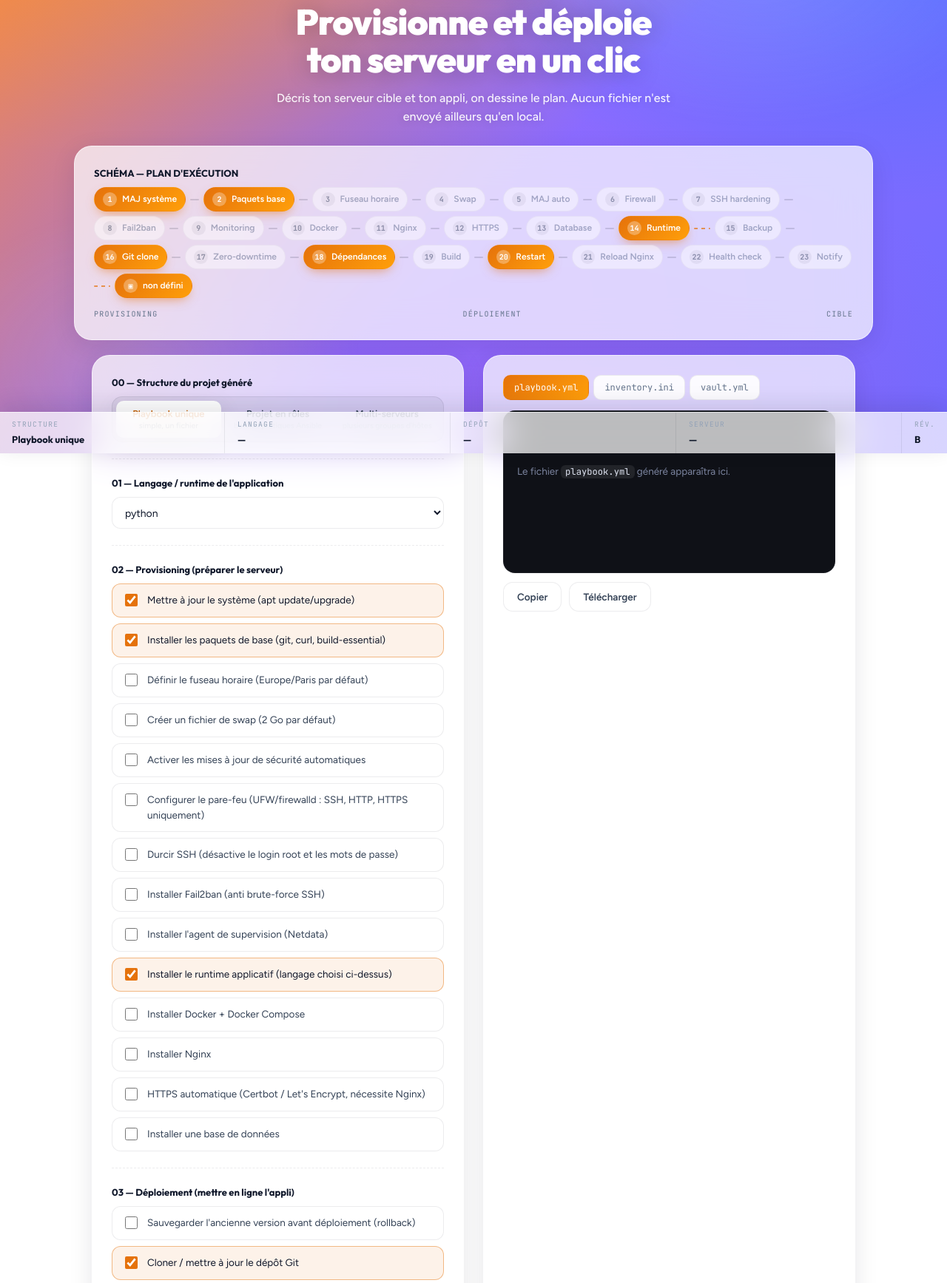
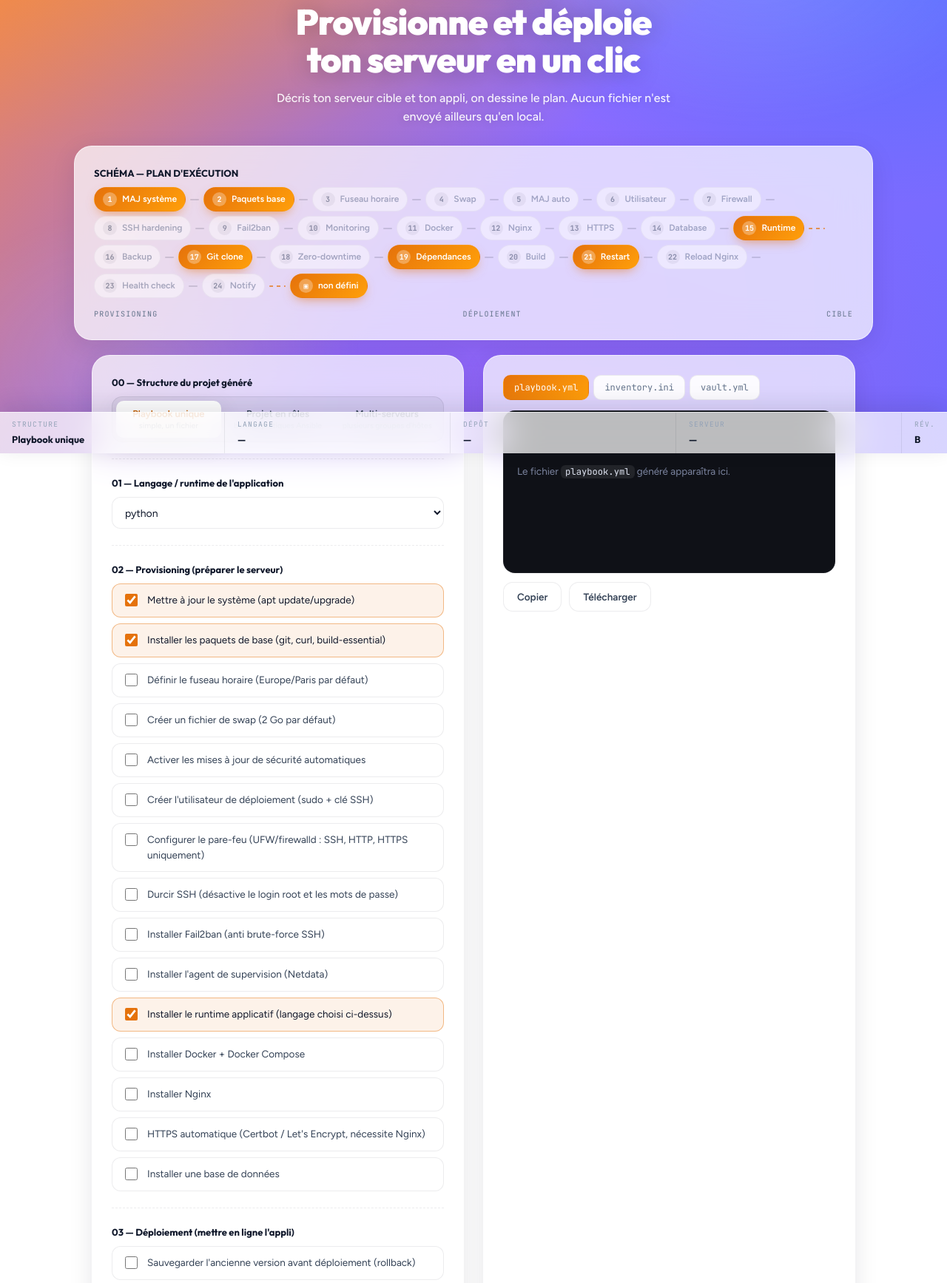
Before and after one commit to tommarcorelli/OpsForge, a Flask app: page /ansible/ in a window 1280 px wide. Shown: the part 187-1922 px from the top of the page at 74% size. Run offline with Flask 3, Linux system fonts and the light colour scheme; parts of the project's set-up code (start-up, migrations or seed data) failed here and were passed over.

Commit message:
Ansible : etape 'users' (utilisateur de deploiement + sudo + cle SSH)
- Cree l'utilisateur de deploiement (groupe sudo/wheel selon l'OS), sudo sans mot
  de passe (avec validation visudo), depot d'une cle SSH publique autorisee.
- Place avant ssh_hardening (la cle est en place avant de durcir SSH).
- Variables deploy_user (= ssh_user) et ssh_public_key ; option CLI --ssh-public-key.
- UI : case a cocher + champ conditionnel de cle SSH + noeud '6 Utilisateur' dans
  le schema (24 etapes renumerotees). Cable dans routes/cli/core. 1 test.
- Verifie via l'API (utilisateur + NOPASSWD + authorized_key generes).

Co-Authored-By: Claude Fable 5 <noreply@anthropic.com>
Claude-Session: https://claude.ai/code/session_01GBkSQLUYc7Bz9V88rPxPCo

```diff
--- a/modules/ansible/core.py
+++ b/modules/ansible/core.py
@@ -45,6 +45,7 @@ PROVISIONING_STEPS = [
     "timezone",
     "swap",
     "unattended_upgrades",
+    "users",
     "firewall",
     "ssh_hardening",
     "fail2ban",
@@ -99,6 +100,7 @@ ROLE_DESCRIPTIONS = {
     "timezone": "Definit le fuseau horaire du serveur.",
     "swap": "Cree et active un fichier de swap (memoire virtuelle sur disque).",
     "unattended_upgrades": "Active les mises a jour de securite automatiques (unattended-upgrades / dnf-automatic).",
+    "users": "Cree l'utilisateur de deploiement (sudo sans mot de passe) et depose sa cle SSH publique.",
     "docker": "Installe Docker Engine et Docker Compose.",
     "nginx": "Installe et demarre Nginx.",
     "runtime": "Installe le runtime applicatif choisi (langage de l'appli).",
@@ -280,6 +282,8 @@ def _build_vars(config):
         "runtime_version": config.get("runtime_version") or default_version,
         "server_timezone": config.get("server_timezone") or "Europe/Paris",
         "swap_size": config.get("swap_size") or "2G",
+        "deploy_user": config.get("deploy_user") or config.get("ssh_user") or "deploy",
+        "ssh_public_key": config.get("ssh_public_key") or "",
         "health_check_port": config.get("health_check_port") or "80",
         "domain_name": config.get("domain_name") or "example.com",
         "letsencrypt_email": config.get("letsencrypt_email") or "admin@example.com",
--- a/modules/ansible/routes.py
+++ b/modules/ansible/routes.py
@@ -45,6 +45,8 @@ def _config_from_payload(data):
         "db_name": data.get("db_name"),
         "db_user": data.get("db_user"),
         "notify_webhook_url": data.get("notify_webhook_url"),
+        "deploy_user": data.get("deploy_user") or data.get("ssh_user"),
+        "ssh_public_key": data.get("ssh_public_key"),
     }, vault_vars
 
 
--- a/web/static/ansible/script.js
+++ b/web/static/ansible/script.js
@@ -24,6 +24,8 @@ const el = {
   notifyWebhookGroup: document.getElementById("notify-webhook-group"),
   notifyWebhookUrl: document.getElementById("notify-webhook-url"),
   httpsFieldsGroup: document.getElementById("https-fields-group"),
+  usersFieldsGroup: document.getElementById("users-fields-group"),
+  sshPublicKey: document.getElementById("ssh-public-key"),
   sshHardeningWarning: document.getElementById("ssh-hardening-warning"),
   domainName: document.getElementById("domain-name"),
   letsencryptEmail: document.getElementById("letsencrypt-email"),
@@ -452,6 +454,8 @@ function buildPayload() {
       db_user: el.dbUser.value.trim() || null,
       inventory_host: el.inventoryHost.value.trim() || null,
       ssh_user: el.sshUser.value.trim() || "deploy",
+      deploy_user: el.sshUser.value.trim() || "deploy",
+      ssh_public_key: el.sshPublicKey.value.trim() || null,
       vault_vars: Object.keys(vaultVars).length > 0 ? vaultVars : null,
       vault_password: vaultPassword || null,
     },
@@ -722,6 +726,11 @@ function updateBuildCmdVisibility() {
   ).checked;
   el.sshHardeningWarning.hidden = !sshHardeningChecked;
 
+  const usersChecked = document.querySelector(
+    'input[name="provisioning"][value="users"]'
+  ).checked;
+  el.usersFieldsGroup.hidden = !usersChecked;
+
   const databaseChecked = document.querySelector(
     'input[name="provisioning"][value="database"]'
   ).checked;
--- a/web/templates/ansible.html
+++ b/web/templates/ansible.html
@@ -49,41 +49,43 @@
       <div class="connector"></div>
       <div class="node" data-step="unattended_upgrades"><span class="node-num">5</span><span class="node-label">MAJ auto</span></div>
       <div class="connector"></div>
-      <div class="node" data-step="firewall"><span class="node-num">6</span><span class="node-label">Firewall</span></div>
+      <div class="node" data-step="users"><span class="node-num">6</span><span class="node-label">Utilisateur</span></div>
       <div class="connector"></div>
-      <div class="node" data-step="ssh_hardening"><span class="node-num">7</span><span class="node-label">SSH hardening</span></div>
+      <div class="node" data-step="firewall"><span class="node-num">7</span><span class="node-label">Firewall</span></div>
       <div class="connector"></div>
-      <div class="node" data-step="fail2ban"><span class="node-num">8</span><span class="node-label">Fail2ban</span></div>
+      <div class="node" data-step="ssh_hardening"><span class="node-num">8</span><span class="node-label">SSH hardening</span></div>
       <div class="connector"></div>
-      <div class="node" data-step="monitoring"><span class="node-num">9</span><span class="node-label">Monitoring</span></div>
+      <div class="node" data-step="fail2ban"><span class="node-num">9</span><span class="node-label">Fail2ban</span></div>
       <div class="connector"></div>
-      <div class="node" data-step="docker"><span class="node-num">10</span><span class="node-label">Docker</span></div>
+      <div class="node" data-step="monitoring"><span class="node-num">10</span><span class="node-label">Monitoring</span></div>
       <div class="connector"></div>
-      <div class="node" data-step="nginx"><span class="node-num">11</span><span class="node-label">Nginx</span></div>
+      <div class="node" data-step="docker"><span class="node-num">11</span><span class="node-label">Docker</span></div>
       <div class="connector"></div>
-      <div class="node" data-step="https"><span class="node-num">12</span><span class="node-label">HTTPS</span></div>
+      <div class="node" data-step="nginx"><span class="node-num">12</span><span class="node-label">Nginx</span></div>
       <div class="connector"></div>
-      <div class="node" data-step="database"><span class="node-num">13</span><span class="node-label">Database</span></div>
+      <div class="node" data-step="https"><span class="node-num">13</span><span class="node-label">HTTPS</span></div>
       <div class="connector"></div>
-      <div class="node" data-step="runtime"><span class="node-num">14</span><span class="node-label">Runtime</span></div>
+      <div class="node" data-step="database"><span class="node-num">14</span><span class="node-label">Database</span></div>
+      <div class="connector"></div>
+      <div class="node" data-step="runtime"><span class="node-num">15</span><span class="node-label">Runtime</span></div>
       <div class="connector connector-phase"></div>
-      <div class="node" data-step="backup_previous"><span class="node-num">15</span><span class="node-label">Backup</span></div>
+      <div class="node" data-step="backup_previous"><span class="node-num">16</span><span class="node-label">Backup</span></div>
       <div class="connector"></div>
-      <div class="node" data-step="git_clone"><span class="node-num">16</span><span class="node-label">Git clone</span></div>
+      <div class="node" data-step="git_clone"><span class="node-num">17</span><span class="node-label">Git clone</span></div>
       <div class="connector"></div>
-      <div class="node" data-step="zero_downtime_deploy"><span class="node-num">17</span><span class="node-label">Zero-downtime</span></div>
+      <div class="node" data-step="zero_downtime_deploy"><span class="node-num">18</span><span class="node-label">Zero-downtime</span></div>
       <div class="connector"></div>
-      <div class="node" data-step="install_deps"><span class="node-num">18</span><span class="node-label">Dépendances</span></div>
+      <div class="node" data-step="install_deps"><span class="node-num">19</span><span class="node-label">Dépendances</span></div>
       <div class="connector"></div>
-      <div class="node" data-step="build"><span class="node-num">19</span><span class="node-label">Build</span></div>
+      <div class="node" data-step="build"><span class="node-num">20</span><span class="node-label">Build</span></div>
       <div class="connector"></div>
-      <div class="node" data-step="restart_service"><span class="node-num">20</span><span class="node-label">Restart</span></div>
+      <div class="node" data-step="restart_service"><span class="node-num">21</span><span class="node-label">Restart</span></div>
       <div class="connector"></div>
-      <div class="node" data-step="reload_nginx"><span class="node-num">21</span><span class="node-label">Reload Nginx</span></div>
+      <div class="node" data-step="reload_nginx"><span class="node-num">22</span><span class="node-label">Reload Nginx</span></div>
       <div class="connector"></div>
-      <div class="node" data-step="health_check"><span class="node-num">22</span><span class="node-label">Health check</span></div>
+      <div class="node" data-step="health_check"><span class="node-num">23</span><span class="node-label">Health check</span></div>
       <div class="connector"></div>
-      <div class="node" data-step="notify"><span class="node-num">23</span><span class="node-label">Notify</span></div>
+      <div class="node" data-step="notify"><span class="node-num">24</span><span class="node-label">Notify</span></div>
       <div class="connector connector-phase"></div>
       <div class="node node-target active" id="node-target"><span class="node-num">▣</span><span class="node-label" id="node-target-label">non défini</span></div>
 
@@ -158,6 +160,10 @@
             <span>Activer les mises à jour de sécurité automatiques</span>
           </label>
           <label class="toggle">
+            <input type="checkbox" name="provisioning" value="users" />
+            <span>Créer l'utilisateur de déploiement (sudo + clé SSH)</span>
+          </label>
+          <label class="toggle">
             <input type="checkbox" name="provisioning" value="firewall" />
             <span>Configurer le pare-feu (UFW/firewalld : SSH, HTTP, HTTPS uniquement)</span>
           </label>
@@ -198,6 +204,12 @@
         <p class="field-hint" id="ssh-hardening-warning" hidden style="color: var(--copper-stamp); margin-top: 8px;">
           ⚠ Vérifie que ta clé SSH est bien configurée avant d'exécuter le playbook : le mot de passe SSH sera désactivé, une mauvaise config peut te bloquer dehors.
         </p>
+
+        <div class="field-group" id="users-fields-group" hidden style="margin-top: 10px;">
+          <label class="field-label" for="ssh-public-key">Clé SSH publique à autoriser (utilisateur de déploiement)</label>
+          <textarea id="ssh-public-key" class="text-input" rows="2" placeholder="ssh-ed25519 AAAA... toi@machine"></textarea>
+          <p class="field-hint">L'utilisateur créé est celui de la section 05 (« Utilisateur SSH », <code>deploy</code> par défaut). Sans clé, l'utilisateur est créé mais aucune clé n'est déposée.</p>
+        </div>
 
         <div class="field-group" id="https-fields-group" hidden style="margin-top: 10px;">
           <input type="text" id="domain-name" class="text-input" placeholder="Nom de domaine (monsite.fr)" style="margin-bottom: 6px;" />
```
Also changed, not shown: modules/ansible/cli.py (+5 -2 lines), modules/ansible/templates/provisioning/users.yml (added, +24 -0 lines), tests/ansible/test_core.py (+16 -0 lines).
